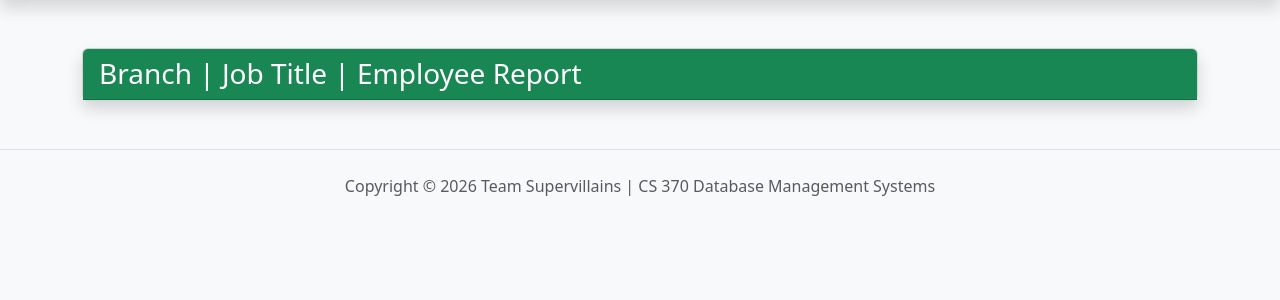
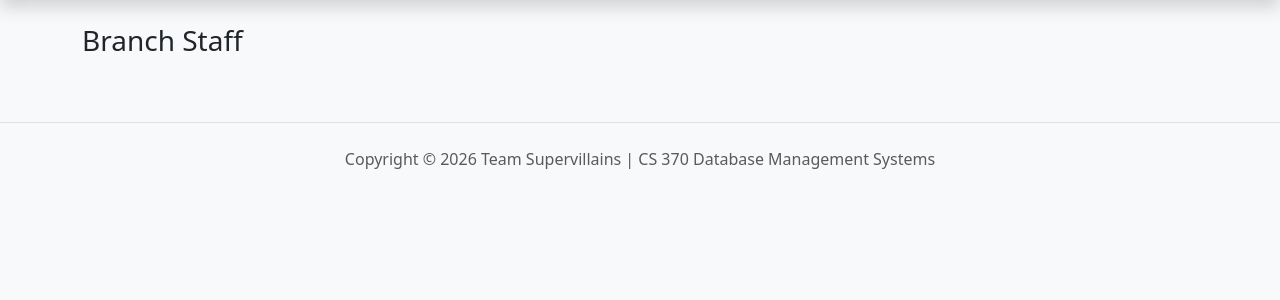
Before and after one commit to alomeli13/CS370-Online-Banking-Database, a PHP site: page /report3_staff.php in a window 1280 px wide. Shown: the part 56-356 px from the top of the page. Run offline with PHP 8.4, Linux system fonts and the light colour scheme; data that the repository does not hold is empty.

Commit message:
Changed heading to Branch Staff. Added inline starting margin to each job title.

```diff
--- a/report3_staff.php
+++ b/report3_staff.php
@@ -16,11 +16,8 @@ $query = "SELECT
 $result = mysqli_query($conn, $query);
 ?>
 
-    <div class="container mt-5">
-        <div class="card shadow">
-            <div class="card-header bg-success text-white">
-                <h3 class="mb-0">Branch | Job Title | Employee Report</h3>
-            </div>
+    <div class="container mt-4">
+        <h3 class="mb-3">Branch Staff</h3>
             <div class="card-body p-0">
                 <table class="table table-bordered table-hover mb-0">
                     <tbody>
@@ -67,7 +64,7 @@ $result = mysqli_query($conn, $query);
                             echo "<tr class='table-secondary'>
                 <td style='width: 30px;'></td>
                 <td colspan='4'>
-                    <i class='bi bi-briefcase-fill'></i> <strong>" . $display_title . "</strong>
+                    <i class='bi bi-briefcase-fill' style='margin-inline-start: 80px'></i> <strong>" . $display_title . "</strong>
                 </td>
               </tr>";
                             $last_job_name = $current_job_name;
```
